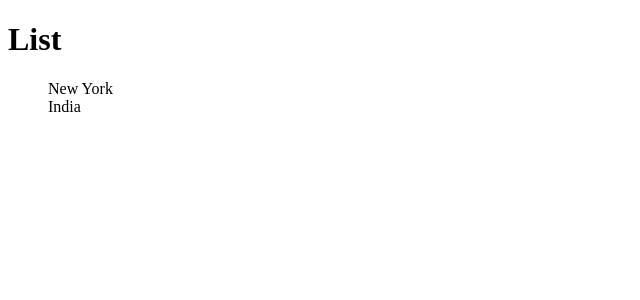
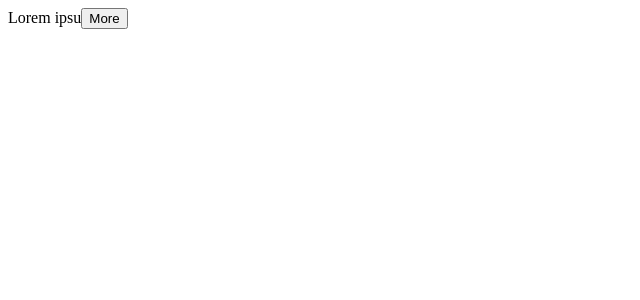
Before and after one commit to tanujnayanam/ReactMosh, a React (Vite) app in the folder vite-project/: page / in a window 1280 px wide. Shown: the top 300 px of the page, without its empty margins (0-640 px from the left). Built offline with nearby package versions, Linux system fonts and the light colour scheme.

Commit message:
More Less widget expandable

```diff
--- a/vite-project/src/App.css
+++ /dev/null
@@ -1,3 +0,0 @@
-.list-group{
-    background: red;
-}
--- a/vite-project/src/App.tsx
+++ b/vite-project/src/App.tsx
@@ -1,22 +1,120 @@
-import { useState } from "react";
-import Messages from "./Message";
-import Alert from "./components/Alert";
-import Button from "./components/Button";
-import LG from "./components/ListGroup";
-import ListGroup from "./components/ListGroup";
-import "./App.css";
+import ExpandableText from "./components/ExpandableText";
 
 function App() {
-  const [setAlert, setAlertVisibility] = useState(false);
-  const items = ["New York", "India"];
-
   return (
     <div>
-      <ListGroup
-        items={items}
-        heading="menu"
-        onSelectItem={() => console.log("clicked")}
-      ></ListGroup>
+      <ExpandableText maxChar={10}>
+        Lorem ipsum dolor sit amet consectetur adipisicing elit. Ad at excepturi
+        ratione placeat fugiat provident, accusantium impedit incidunt nisi
+        nihil? Culpa incidunt magnam, totam ipsum, velit asperiores pariatur
+        quasi beatae, eum quos sunt. Dignissimos voluptates vero maxime
+        delectus? Dicta asperiores ex aut quod! Doloremque asperiores beatae
+        voluptatem quos, amet officia quod architecto! Consectetur earum debitis
+        libero aliquid temporibus, minus eos iste, sint inventore tempora
+        repellendus esse distinctio quibusdam, doloremque expedita
+        necessitatibus minima nemo sit? Asperiores harum animi modi magni soluta
+        sit accusamus voluptates enim temporibus necessitatibus dolor neque
+        voluptatibus, voluptatem odit quasi reiciendis amet maxime nulla quia
+        vel, minima cum sed accusantium ea. Tempora sed assumenda mollitia iure
+        voluptatum rerum iste aliquid asperiores alias molestiae nulla totam
+        est, porro nostrum autem excepturi optio repellat ullam exercitationem
+        accusantium! Ipsa delectus magnam esse, tempore sint necessitatibus
+        quasi. Modi, est nisi! Assumenda sapiente mollitia, in aliquid non
+        repellat, asperiores voluptas nulla quam, eos repudiandae commodi
+        praesentium alias sequi facilis corporis? Nostrum aperiam accusamus
+        explicabo aliquid ipsa excepturi nemo aspernatur amet labore architecto
+        tenetur, cupiditate vitae et officia tempora. Assumenda eligendi in
+        similique? Itaque earum, excepturi sunt repellat ea quod numquam
+        sapiente asperiores tempore quam adipisci perferendis ad voluptatum
+        maxime officiis fuga animi id nobis sint consectetur culpa autem? Illo
+        laudantium reprehenderit repudiandae asperiores fuga doloribus nemo
+        totam quas, ullam est ut iusto minima laborum aut quisquam soluta rem
+        magnam minus possimus quo corporis sapiente error facilis? Delectus quo,
+        quam porro quae sit deserunt enim accusamus omnis molestiae ducimus.
+        Sapiente, eius possimus. Neque exercitationem itaque, nostrum,
+        cupiditate veniam temporibus veritatis cumque eligendi impedit tempore
+        nesciunt eius voluptatibus quis obcaecati nulla? Est quas odio sapiente
+        itaque numquam. Incidunt esse sapiente odio fugiat ducimus placeat alias
+        sequi veniam in unde! Quae atque corporis aut maxime id repellat
+        possimus eius, ipsum vero accusamus modi esse alias error quia.
+        Blanditiis vel earum magni ex? Quod iusto amet, totam provident
+        expedita, ex aliquam voluptatum pariatur nihil excepturi explicabo?
+        Adipisci animi a fuga itaque velit unde alias placeat quo eligendi
+        quidem error consectetur, nihil quisquam facilis dolores deserunt dolor,
+        fugiat culpa sequi quia aliquid natus laboriosam, architecto
+        consequatur. Repellat tenetur earum commodi eum sint, doloribus unde id
+        eligendi quod ea iusto laboriosam porro neque aut at fuga voluptates!
+        Iure, quidem! Illo eos modi est, rem voluptas temporibus nemo
+        consequuntur perferendis! Dolorem eum quam aperiam maiores error
+        sapiente a quasi cupiditate, commodi quis voluptates distinctio,
+        doloribus repudiandae, facilis quo suscipit tenetur? Nam, deleniti?
+        Quasi voluptatum provident, natus quia veritatis maiores doloremque
+        distinctio, corporis incidunt architecto ipsam officia! Aliquid odio
+        enim excepturi facilis eius error harum dicta perspiciatis fugiat
+        voluptatum, laboriosam quos totam id molestiae necessitatibus culpa ut?
+        Sed accusantium molestias architecto laboriosam similique, quasi
+        pariatur saepe ipsa nam aut ea illum, provident velit rerum voluptatibus
+        corrupti assumenda. Laudantium, eius! Placeat impedit, itaque laboriosam
+        aperiam, aliquid consequatur suscipit autem, quam optio vel officia
+        dolorem enim cupiditate corporis porro consectetur illo maiores quisquam
+        veritatis ipsa! Eum fuga magnam non. Voluptas nulla quod ducimus nam
+        fugit eveniet consequuntur cupiditate ut quas quis laudantium nihil
+        assumenda, architecto ab blanditiis. A ipsum vitae et aliquam cum non
+        sit consequuntur ullam modi, minus animi, illo perspiciatis ratione
+        culpa reiciendis blanditiis. Quam doloribus numquam incidunt veritatis,
+        optio enim molestiae beatae a! Dolores eveniet minima ullam nisi sequi
+        labore veritatis beatae in dolorum, ab perferendis commodi nobis
+        corrupti sapiente nemo voluptatem quia quibusdam. Voluptatum obcaecati
+        aut temporibus vel voluptas dolorem, quidem, molestias excepturi aliquid
+        id vero, eius odit suscipit odio incidunt! Aperiam, molestias. Eveniet
+        maiores corrupti commodi fugit. Doloribus animi, et earum optio porro,
+        voluptas quae quia tenetur enim dolores hic dignissimos? Repudiandae
+        vero sunt aspernatur reiciendis quam fuga architecto possimus sint
+        sequi! Hic minima, nulla sint quod voluptas id tenetur, explicabo ad
+        totam aut tempora ipsam laborum enim consectetur maiores deserunt
+        molestias, nemo dolore! Pariatur dolores optio, saepe suscipit minus et
+        deserunt, assumenda praesentium asperiores, ex non dolorum reiciendis
+        laboriosam aliquam molestiae veniam deleniti unde ducimus qui! Ipsam
+        culpa tenetur deleniti recusandae labore aperiam nam neque iste
+        voluptates, ratione ipsa, provident, nobis asperiores praesentium qui
+        reprehenderit cum! Facilis numquam debitis magnam et asperiores aperiam
+        eius quam quidem obcaecati, libero cupiditate ducimus possimus, dolorem
+        placeat ex perferendis ratione iusto doloribus voluptate perspiciatis
+        neque cum sunt tempore! Dicta molestiae incidunt praesentium alias
+        doloribus fuga unde maxime eligendi quidem eaque necessitatibus
+        voluptatum odit, quasi iusto nobis. Aliquid dolores tempore animi,
+        officiis dignissimos molestiae ex mollitia nam suscipit velit doloribus,
+        deleniti distinctio sit debitis nulla expedita ratione. Alias ipsam
+        tempora modi nesciunt consectetur? Dignissimos fuga corporis delectus
+        dolor animi architecto beatae quaerat, ipsam sunt et nam suscipit quod
+        minima officia saepe asperiores dolorem accusamus eveniet adipisci ut
+        ex. Nostrum asperiores quod recusandae eos voluptates porro esse illo,
+        accusantium dolor quaerat quibusdam maiores commodi rerum dolorum
+        maxime. Id nesciunt possimus reiciendis doloribus cupiditate, nihil
+        alias ut. Totam sequi labore eveniet iusto eum alias consequatur, vero
+        dolor sit sint voluptatibus possimus aliquam perferendis, qui veniam
+        saepe. Soluta repudiandae, qui non accusantium rem at sapiente quas nam
+        exercitationem recusandae asperiores laboriosam consequatur voluptates
+        illum, blanditiis commodi maxime hic animi mollitia laudantium
+        temporibus nostrum reiciendis? Eveniet pariatur ex quas veritatis
+        assumenda consequatur provident ullam molestias itaque dignissimos ut
+        facere unde nisi nobis neque, suscipit sunt nihil quam repellendus
+        similique voluptates possimus. Possimus nisi facere, labore excepturi
+        pariatur placeat cumque saepe deserunt officia repellendus provident
+        numquam. Fuga quos, rerum, vel nulla maxime voluptatibus voluptates
+        tenetur quidem nam sed, quaerat earum quam? Nisi vel magnam quisquam
+        quam fugiat, nemo ipsam asperiores iusto, sapiente id nobis tempora
+        consectetur iure ratione odit eligendi quis consequatur ea enim rem quo
+        odio repellendus illum ullam! Unde tempora nemo sint exercitationem
+        laudantium pariatur mollitia, non a architecto perspiciatis aliquam odio
+        harum obcaecati soluta provident? Inventore blanditiis quisquam, quis
+        corrupti hic, accusantium vero minus laboriosam ipsum ducimus omnis sint
+        impedit qui at tempore temporibus recusandae dicta voluptatum aut natus
+        ad repudiandae voluptates? Minus rerum maiores natus laboriosam aperiam?
+        Consequatur beatae accusantium, cupiditate molestiae vero fuga soluta
+        veritatis tempora et velit explicabo. Dicta, labore cum pariatur
+        consequatur magni nesciunt sint dolorem corrupti aut eius minima!
+      </ExpandableText>
     </div>
   );
 }
--- /dev/null
+++ b/vite-project/src/components/ExpandableText.tsx
@@ -0,0 +1,24 @@
+import { useState } from "react";
+
+interface Props {
+  maxChar: number;
+  children: string;
+}
+
+const ExpandableText = ({ children, maxChar }: Props) => {
+  const [isVisible, setVisibility] = useState(false);
+
+  const textToShow = isVisible ? children : children.slice(0, maxChar);
+  return (
+    <>
+      <div>
+        {textToShow}
+        <button onClick={() => setVisibility(!isVisible)}>
+          {isVisible ? "Less" : "More"}
+        </button>{" "}
+      </div>
+    </>
+  );
+};
+
+export default ExpandableText;
```
